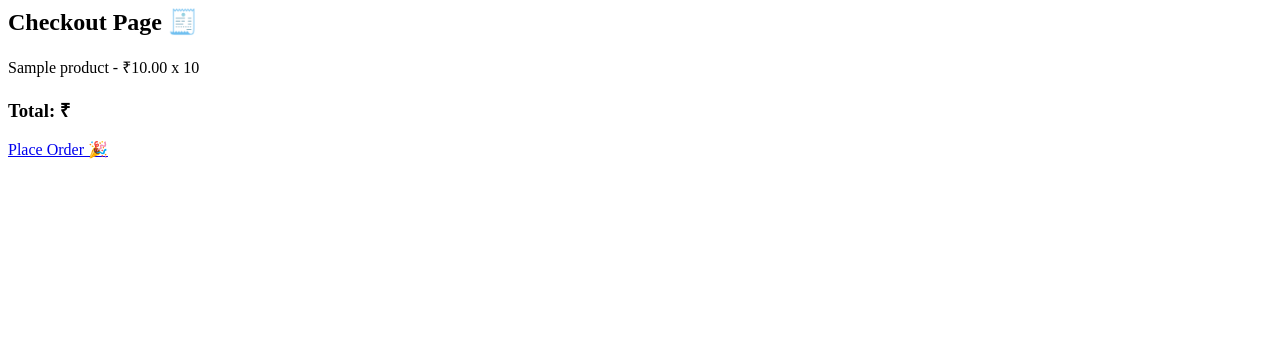
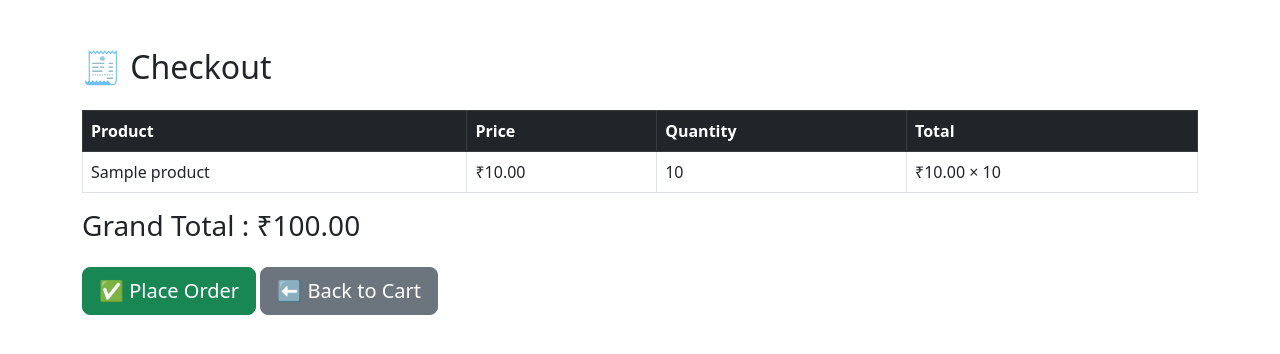
Before and after one commit to Ramyasekar-67/ClickNShop, a Django app: page /checkout/ in a window 1280 px wide. Shown: the top 354 px of the page. Run offline with Django 5.2, Linux system fonts and the light colour scheme; a user stored in the database is signed in; tables that the repository leaves empty hold one stand-in row (values such as "Sample post").

Commit message:
Update checkout and stock management

```diff
--- a/store/templates/checkout.html
+++ b/store/templates/checkout.html
@@ -1,13 +1,67 @@
-<h2>Checkout Page 🧾</h2>
+<!DOCTYPE html>
+<html>
+<head>
+    <title>Checkout</title>
 
-{% for item in cart_items %}
-<p>
-    {{ item.product.name }} - ₹{{ item.product.price }} x {{ item.quantity }}
-</p>
-{% endfor %}
+    <link href="https://cdn.jsdelivr.net/npm/bootstrap@5.3.0/dist/css/bootstrap.min.css"
+          rel="stylesheet">
+</head>
 
-<h3>Total: ₹{{ total }}</h3>
+<body class="container mt-5">
 
-<a href="/place-order/" class="btn btn-success">
-    Place Order 🎉
-</a>
+    <h2 class="mb-4">🧾 Checkout</h2>
+
+    <table class="table table-bordered">
+
+        <thead class="table-dark">
+            <tr>
+                <th>Product</th>
+                <th>Price</th>
+                <th>Quantity</th>
+                <th>Total</th>
+            </tr>
+        </thead>
+
+        <tbody>
+
+        {% for item in cart_items %}
+
+        <tr>
+
+            <td>{{ item.product.name }}</td>
+
+            <td>₹{{ item.product.price }}</td>
+
+            <td>{{ item.quantity }}</td>
+
+            <td>₹{{ item.product.price|floatformat:2 }} × {{ item.quantity }}</td>
+
+        </tr>
+
+        {% endfor %}
+
+        </tbody>
+
+    </table>
+
+    <h3 class="mb-4">
+        Grand Total :
+        ₹{{ total_price }}
+    </h3>
+
+    <a href="{% url 'place_order' %}"
+       class="btn btn-success btn-lg">
+
+       ✅ Place Order
+
+    </a>
+
+    <a href="{% url 'cart' %}"
+       class="btn btn-secondary btn-lg">
+
+       ⬅ Back to Cart
+
+    </a>
+
+</body>
+</html>
--- a/store/urls.py
+++ b/store/urls.py
@@ -15,7 +15,7 @@ urlpatterns = [
     path('place-order/', views.place_order, name='place_order'),
     path('my-orders/', views.my_orders, name='my_orders'),
     path('product/<int:product_id>/', views.product_detail, name='product_detail'),
-    path('checkout/', views.checkout, name='checkout'),
+
     path('add-product/', views.add_product, name='add_product'),
     path('wishlist/add/<int:product_id>/',views.add_to_wishlist,name='add_to_wishlist'),
     path('review/<int:product_id>/',views.add_review,name='add_review'),
@@ -24,7 +24,7 @@ urlpatterns = [
     path('seller-dashboard/',views.seller_dashboard,name='seller_dashboard'),
     path('edit-product/<int:product_id>/', views.edit_product, name='edit_product'),
     path('delete-product/<int:product_id>/', views.delete_product, name='delete_product'),
-    path('checkout/',views.checkout,name='checkout'),
+
     path('remove-wishlist/<int:wishlist_id>/',views.remove_from_wishlist,name='remove_from_wishlist'),
     path('invoice/<int:order_id>/',views.generate_invoice,name='invoice'),
     path('apply-coupon/',views.apply_coupon,name='apply_coupon'),
--- a/store/views.py
+++ b/store/views.py
@@ -161,22 +161,36 @@ def register(request):
 
     return render(request, 'register.html', {'form': form})
 
+
+
 @login_required
-def checkout(request):
+def place_order(request):
+
     cart_items = Cart.objects.filter(user=request.user)
 
-    if not cart_items:
+    if not cart_items.exists():
         return redirect('cart')
 
-    total_price = sum(item.product.price * item.quantity for item in cart_items)
+    total = 0
+
+    for item in cart_items:
+
+        if item.quantity > item.product.stock:
+            messages.error(
+                request,
+                f"Only {item.product.stock} items available for {item.product.name}."
+            )
+            return redirect('cart')
+
+        total += item.product.price * item.quantity
 
     order = Order.objects.create(
         user=request.user,
-        total_price=total_price
+        total_price=total
     )
 
-    # Save each cart item into OrderItem
     for item in cart_items:
+
         OrderItem.objects.create(
             order=order,
             product=item.product,
@@ -184,32 +198,17 @@ def checkout(request):
             price=item.product.price
         )
 
+        # Reduce stock
+        item.product.stock -= item.quantity
+        item.product.save()
+
     cart_items.delete()
 
-    return render(request, 'success.html', {
-        'order': order
-    })
-
-def place_order(request):
-    if not request.user.is_authenticated:
-        return redirect('/login/')
-
-    cart_items = Cart.objects.filter(user=request.user)
-
-    total = 0
-    for item in cart_items:
-        total += item.product.price * item.quantity
-
-    # save order
-    Order.objects.create(
-        user=request.user,
-        total_price=total
+    return render(
+        request,
+        'success.html',
+        {'order': order}
     )
-
-    # clear cart
-    cart_items.delete()
-
-    return render(request, 'order_success.html')
 
 def my_orders(request):
     if not request.user.is_authenticated:
```
